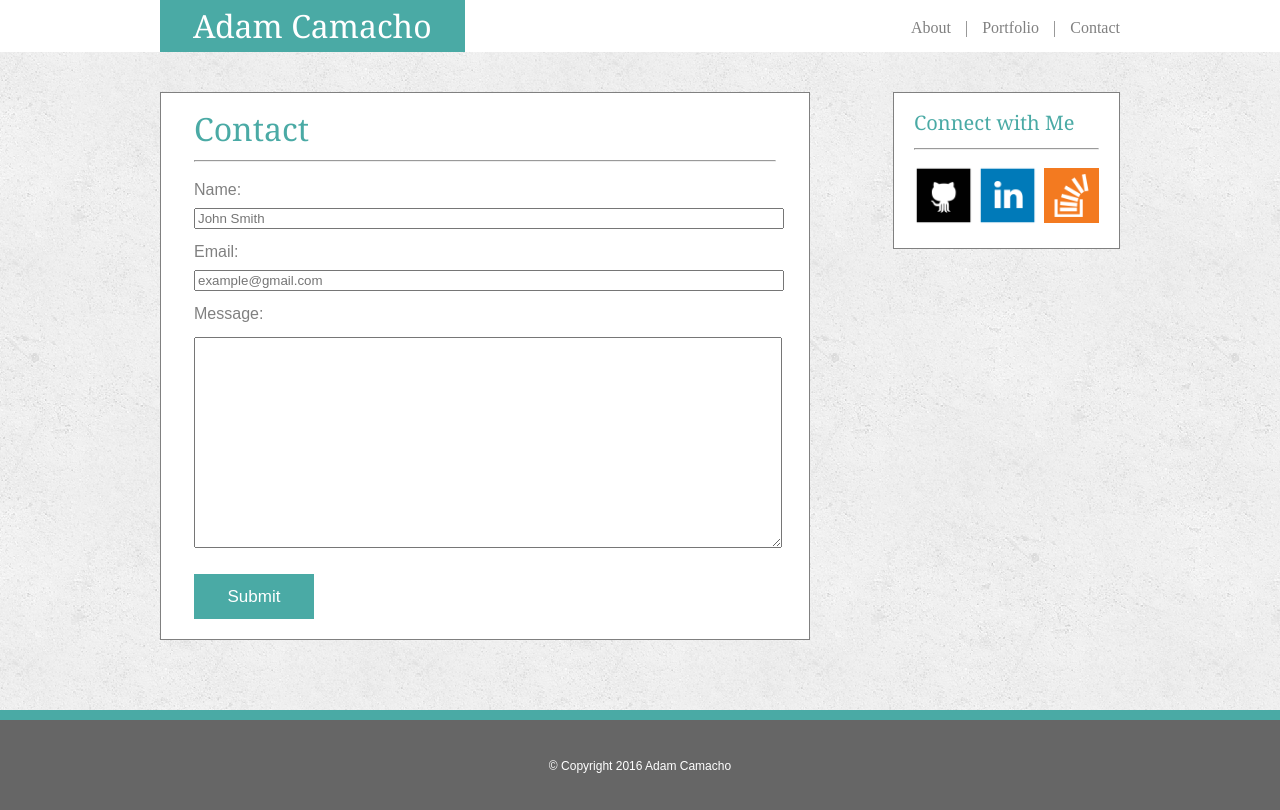
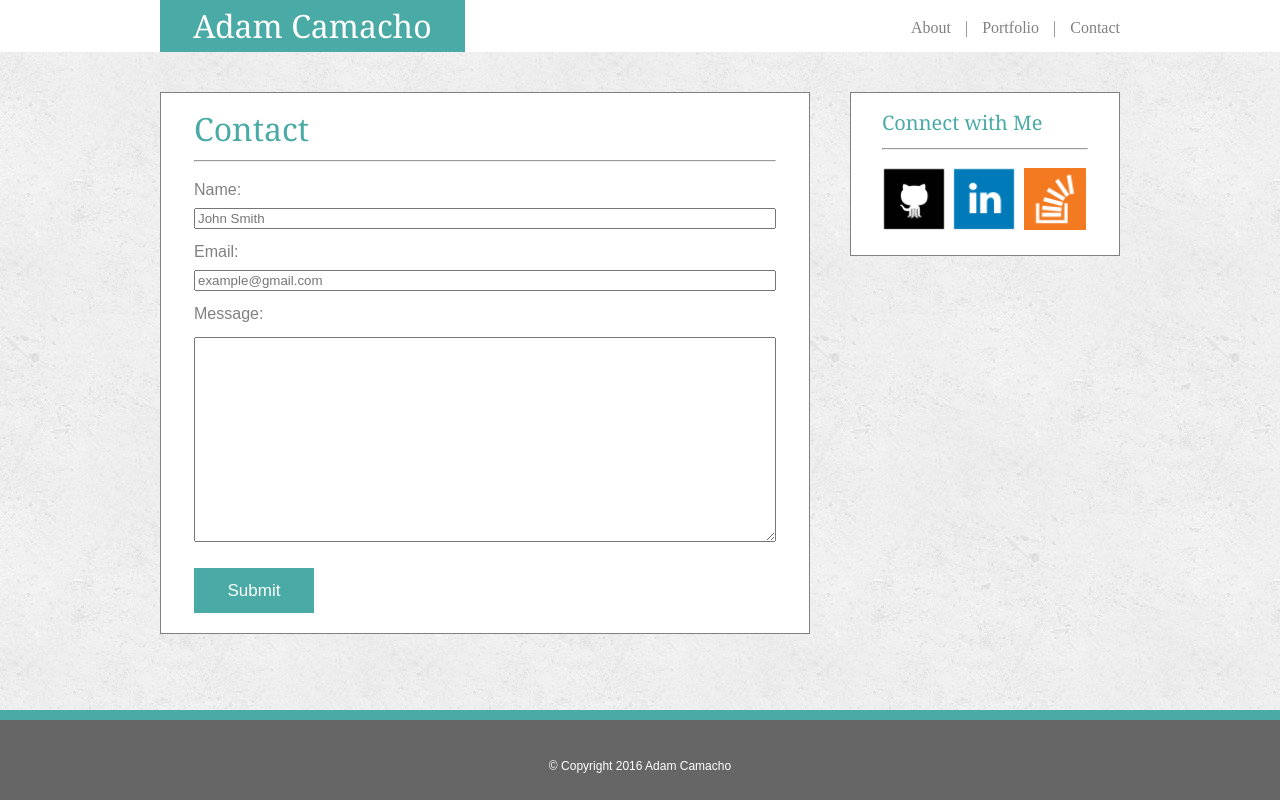
Before and after one commit to LucianaRoberts/Basic-Portfolio, a PHP site: page /contact.html in a window 1280 px wide. Run offline with PHP 8.4, Linux system fonts and the light colour scheme.

Commit message:
updates to contact section

```diff
--- a/assets/css/style.css
+++ b/assets/css/style.css
@@ -1,23 +1,32 @@
+* {
+	box-sizing: border-box;
+}
+
 /* Icons & Connect Section*/
 
 .icons {
-	height: 60px;
-	width: 60px;
+	height: 67px;
+	width: 67px;
+}
+
+.icons:first-of-type {
+	margin-left: -1px;
 }
 
 .icons-stack {
-	height: 55px;
-	width: 55px;
+	height: 62px;
+	width: 62px;
 	margin-bottom: 2px;
 	margin-left: 2px;
 }
 
 .connect-section {
+	box-sizing: border-box;
 	float: right;
-	max-width: 270px;
+	width: 270px;
 	border: solid 1px grey;
-	padding-left: 20px;
-	padding-right: 20px;
+	padding-left: 31px;
+	padding-right: 31px;
 	padding-bottom: 20px;
 	background: white;
 }
@@ -272,18 +279,16 @@ html, body {
 
 #main {
 	overflow: auto;
-    padding-bottom: 150px;
+	padding-bottom: 150px;
 }  /* must be same height as the footer */
 
 #footer {
 	position: relative;
     margin-top: -90px; /* negative value of footer height */
     height: 90px;
-    min-width: 960px;
     clear: both;
     border-top: 10px solid #4aaaa5;
 }
-
 
 /* Opera Fix */
 body:before {
--- a/contact.html
+++ b/contact.html
@@ -5,6 +5,7 @@
   <meta charset="utf-8">
   <title>Adam Camacho</title>
   <meta name="Adam Camacho" content="Portfolio Site">
+  <meta name="viewport" content="width=device-width, initial-scale=1">
   <link rel="stylesheet" href="assets/css/reset.css">
   <link rel="stylesheet" href="assets/css/style.css">
 
--- a/index.html
+++ b/index.html
@@ -5,6 +5,7 @@
   <meta charset="utf-8">
   <title>Adam Camacho</title>
   <meta name="Adam Camacho" content="Portfolio Site">
+  <meta name="viewport" content="width=device-width, initial-scale=1">
   <link rel="stylesheet" href="assets/css/reset.css">
   <link rel="stylesheet" href="assets/css/style.css">
 
--- a/portfolio.html
+++ b/portfolio.html
@@ -5,6 +5,7 @@
   <meta charset="utf-8">
   <title>Adam Camacho</title>
   <meta name="Adam Camacho" content="Portfolio Site">
+  <meta name="viewport" content="width=device-width, initial-scale=1">
   <link rel="stylesheet" href="assets/css/reset.css">
   <link rel="stylesheet" href="assets/css/style.css">
 
```
Also changed, not shown: other parts of assets/css/style.css (+44 -2 lines).
